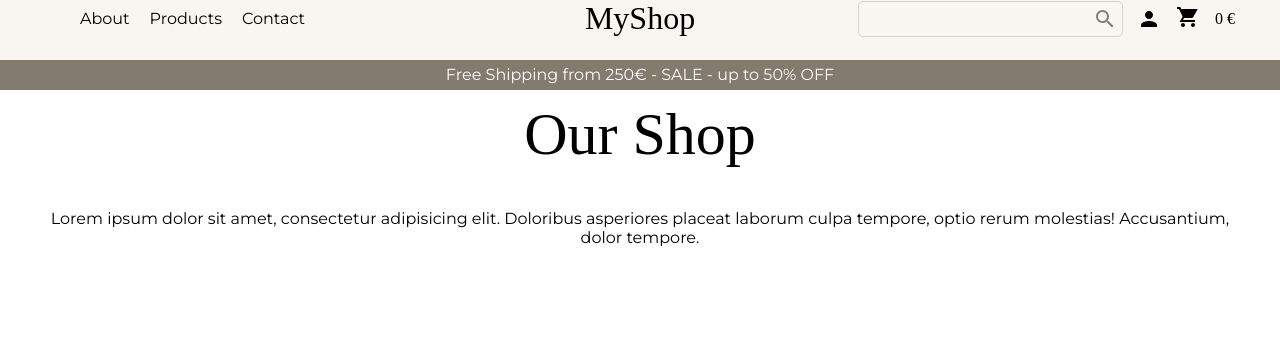
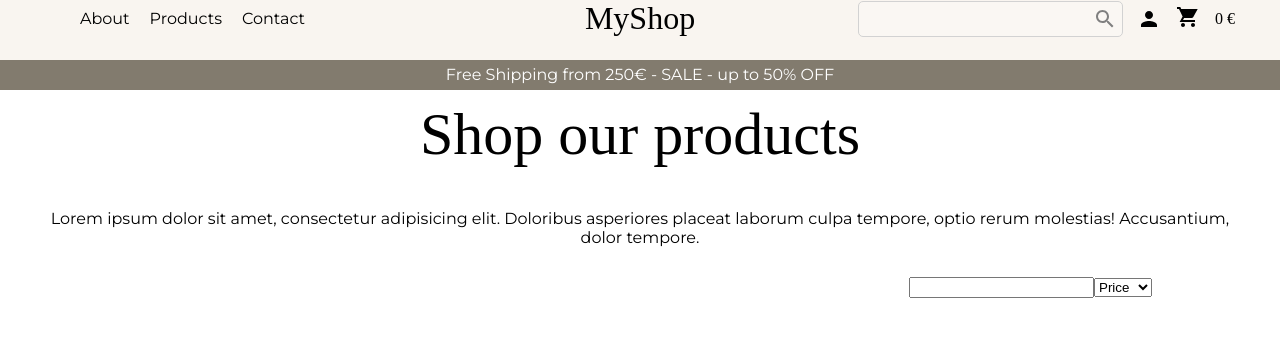
Before and after one commit to mahtyns/myshop-ecommerce-store, a React (Create React App) app: page /products in a window 1280 px wide. Shown: the top 345 px of the page. Built offline with nearby package versions, Linux system fonts and the light colour scheme; grey boxes are pictures that could not be loaded; a web font is replaced by a local one.

Commit message:
Search and Filter Component

```diff
--- a/src/components/Products.jsx
+++ b/src/components/Products.jsx
@@ -1,6 +1,5 @@
 import React, { useState } from 'react'
 import ProductItem from './ProductItem';
-import styled from 'styled-components';
 import { products } from '../data';
 import { ProductsContainer } from '../styling/productShopStyling';
 
--- /dev/null
+++ b/src/components/SearchFilterProductBar.jsx
@@ -0,0 +1,18 @@
+import React from 'react'
+import { SearchFilterProductContainer, SearchFilterWrapper } from '../styling/productShopStyling'
+
+const SearchFilterProductBar = () => {
+    return (
+        <SearchFilterProductContainer>
+            <SearchFilterWrapper>
+                <input />
+                <select>
+                    <option>Price</option>
+                    <option>Name</option>
+                </select>
+            </SearchFilterWrapper>
+        </SearchFilterProductContainer>
+    )
+}
+
+export default SearchFilterProductBar
--- a/src/pages/ProductsShop.jsx
+++ b/src/pages/ProductsShop.jsx
@@ -1,5 +1,6 @@
 import React from 'react'
 import Products from "../components/Products";
+import SearchFilterProductBar from '../components/SearchFilterProductBar';
 import { ProductShopContainer } from '../styling/productShopStyling';
 import { SharedParagraph, SharedTitle } from '../styling/sharedStyling';
 
@@ -8,10 +9,10 @@ const ProductsShop = ({ itemsAddedToCartList, addItemToCart, availableStock }) =
 
     return (
         <>
-            <SharedTitle>Our Shop</SharedTitle>
+            <SharedTitle>Shop our products</SharedTitle>
             <SharedParagraph>Lorem ipsum dolor sit amet, consectetur adipisicing elit. Doloribus asperiores placeat laborum culpa tempore, optio rerum molestias! Accusantium, dolor tempore.
             </SharedParagraph>
-
+            <SearchFilterProductBar />
             <ProductShopContainer>
                 <Products itemsAddedToCartList={itemsAddedToCartList} addItemToCart={addItemToCart} availableStock={availableStock} />
             </ProductShopContainer>
--- a/src/pages/PurchaseSummary.jsx
+++ b/src/pages/PurchaseSummary.jsx
@@ -1,7 +1,7 @@
 import React from 'react';
 import PurchaseDataInput from '../components/PurchaseDataInput';
 import { deliveryOptions } from '../data';
-import { CartCheckoutContainer, PurchaseCheckoutPageContainer, TotalPriceSummaryContainer, ConfirmPurchaseContainer, PurchaseItemsList } from '../styling/purchaseSummaryStyling';
+import { CartCheckoutContainer, PurchaseCheckoutPageContainer, TotalPriceSummaryContainer, ConfirmPurchaseContainer, PurchaseItemsList, PurchaseUserDataLabel } from '../styling/purchaseSummaryStyling';
 import { SharedSecondaryText, SharedSubtitle, SharedTitle } from '../styling/sharedStyling';
 
 
--- a/src/styling/productShopStyling.js
+++ b/src/styling/productShopStyling.js
@@ -76,3 +76,13 @@ export const ProductStock = styled.p`
   font-size: 14px;
   margin: 10px 0 0 0;
 `;
+
+
+// Styling for search and filter bar
+export const SearchFilterProductContainer = styled.div`
+width: 90%;
+display: flex;
+flex-direction: row;
+justify-content: flex-end;`;
+
+export const SearchFilterWrapper = styled.div``;
```
Also changed, not shown: 1 other file (tests, documents, lock files or other folders).
